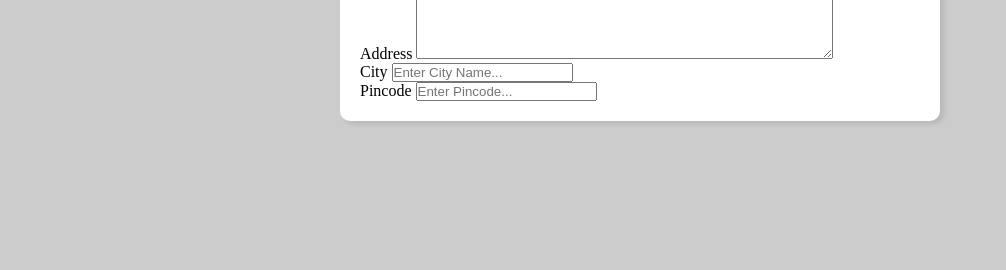
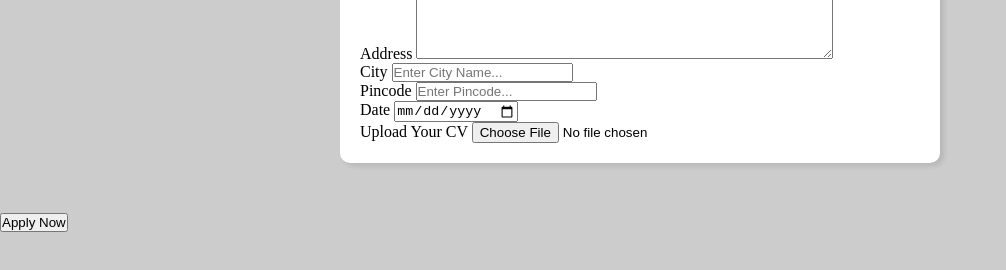
Before and after one commit to Balaji-Nandure/Job-Application-Form, a plain HTML site: page index.html in a window 1280 px wide. Shown: the part 186-456 px from the top of the page, without its empty margins (0-1006 px from the left). Drawn offline with Linux system fonts and the light colour scheme.

Commit message:
simple design completed

```diff
--- a/index.html
+++ b/index.html
@@ -64,7 +64,11 @@
 
                         <div class="form_control">
                             <label for="address">Address</label>
-                            <textarea name="address" id="address" cols="50" rows="4"></textarea>
+                            <textarea
+                                name="address"
+                                id="address"
+                                cols="50"
+                                rows="4"></textarea>
                         </div>
 
                         <div class="form_control">
@@ -84,10 +88,24 @@
                                 id="pincode"
                                 placeholder="Enter Pincode..." />
                         </div>
+
+                        <div class="form_control">
+                            <label for="date">Date</label>
+                            <input type="date" " name="date" id="date"
+                            placeholder="Enter Date..." />
+                        </div>
+
+                        <div class="form_control">
+                            <label for="upload">Upload Your CV</label>
+                            <input type="file" " name="upload" id="upload" />
+                        </div>
+                    </div>
                 </form>
             </div>
         </div>
 
-
+        <div class="button_container">
+            <button type="submit">Apply Now</button>
+        </div>
     </body>
 </html>
```
Lines whose indentation alone changed are shown as unchanged.
